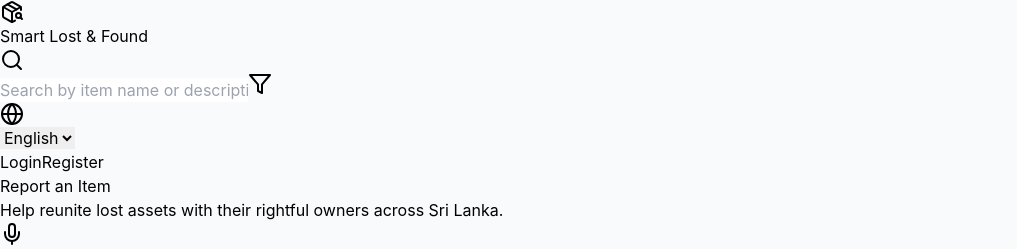
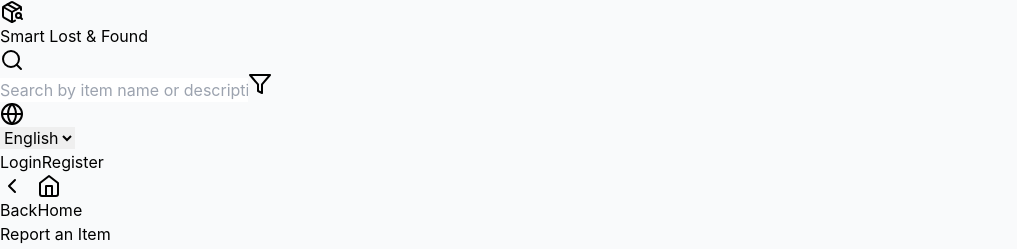
Before and after one commit to minuraDinupriya/smart-lost-and-found-sl, a React (Vite) app in the folder client/: page /post in a window 1280 px wide. Shown: the top 249 px of the page, without its empty margins (0-1017 px from the left). Built offline with nearby package versions, Linux system fonts and the light colour scheme; no server answers.

Commit message:
feat: Add PageNavigation component to all necessary pages for back and home routing

```diff
--- /dev/null
+++ b/client/src/components/common/PageNavigation.tsx
@@ -0,0 +1,29 @@
+import React from 'react';
+import { useNavigate } from 'react-router-dom';
+import { ChevronLeft, Home } from 'lucide-react';
+
+const PageNavigation: React.FC = () => {
+  const navigate = useNavigate();
+
+  return (
+    <div className="flex justify-between items-center mb-6 max-w-7xl mx-auto w-full">
+      <button
+        onClick={() => navigate(-1)}
+        className="flex items-center text-gray-600 hover:text-[#800000] font-medium transition-colors bg-white px-4 py-2 rounded-xl border border-gray-200 shadow-sm hover:shadow-md"
+      >
+        <ChevronLeft className="w-5 h-5 mr-1" />
+        Back
+      </button>
+
+      <button
+        onClick={() => navigate('/')}
+        className="flex items-center text-gray-600 hover:text-[#800000] font-medium transition-colors bg-white px-4 py-2 rounded-xl border border-gray-200 shadow-sm hover:shadow-md"
+      >
+        <Home className="w-5 h-5 mr-1" />
+        Home
+      </button>
+    </div>
+  );
+};
+
+export default PageNavigation;
--- a/client/src/features/auth/pages/ProfilePage.tsx
+++ b/client/src/features/auth/pages/ProfilePage.tsx
@@ -5,6 +5,7 @@ import api from '../../../services/api';
 import Swal from 'sweetalert2';
 import { Camera, User, Award, Shield, ArrowLeft, Check, Loader2, History, Gift, Box } from 'lucide-react';
 import { useTranslation } from 'react-i18next';
+import PageNavigation from '../../../components/common/PageNavigation';
 
 const ProfilePage: React.FC = () => {
   const { user, fetchMe } = useAuth();
@@ -151,14 +152,7 @@ const ProfilePage: React.FC = () => {
 
   return (
     <div className="max-w-4xl mx-auto my-8">
-      {/* Back Button */}
-      <button
-        onClick={() => navigate(-1)}
-        className="flex items-center text-gray-500 hover:text-gray-900 transition-colors mb-6 group"
-      >
-        <ArrowLeft className="w-5 h-5 mr-1.5 transition-transform group-hover:-translate-x-1" />
-        <span className="font-semibold text-sm">Back</span>
-      </button>
+      <PageNavigation />
 
       {/* Profile Header Card */}
       <div className="bg-white rounded-3xl shadow-xl border border-gray-100 overflow-hidden mb-6">
--- a/client/src/features/chat/pages/ChatPage.tsx
+++ b/client/src/features/chat/pages/ChatPage.tsx
@@ -8,6 +8,7 @@ import Swal from 'sweetalert2';
 import { motion } from 'framer-motion';
 import ItemLinkPreview from '../components/ItemLinkPreview';
 import HandoverBanner from '../components/HandoverBanner';
+import PageNavigation from '../../../components/common/PageNavigation';
 interface Message {
   _id: string;
   senderId: string;
@@ -175,6 +176,8 @@ const ChatPage: React.FC = () => {
   if (loading) return <div className="flex justify-center p-10 text-gray-500 font-medium">Initializing Secure Room...</div>;
 
   return (
+    <>
+    <PageNavigation />
     <div className="max-w-4xl mx-auto bg-white rounded-2xl shadow-sm border border-gray-100 flex flex-col h-[calc(100vh-10rem)]">
       {/* Header & Warning Context */}
       <div className="p-4 sm:p-5 border-b border-gray-100 flex justify-between items-center bg-gray-50 rounded-t-2xl">
@@ -368,6 +371,7 @@ const ChatPage: React.FC = () => {
         </div>
       )}
     </div>
+    </>
   );
 };
 
--- a/client/src/features/chat/pages/InboxPage.tsx
+++ b/client/src/features/chat/pages/InboxPage.tsx
@@ -4,6 +4,7 @@ import { MessageSquare, ImageOff, ArrowRight } from 'lucide-react';
 import { motion } from 'framer-motion';
 import api from '../../../services/api';
 import { useAuth } from '../../../context/AuthContext';
+import PageNavigation from '../../../components/common/PageNavigation';
 
 interface ThreadProps {
   _id: string;
@@ -79,6 +80,8 @@ const InboxPage: React.FC = () => {
   };
 
   return (
+    <>
+    <PageNavigation />
     <div className="max-w-4xl mx-auto space-y-6">
       <div className="flex items-center space-x-3 mb-8">
         <div className="p-3 bg-[#800000]/10 rounded-2xl">
@@ -174,6 +177,7 @@ const InboxPage: React.FC = () => {
         </motion.div>
       )}
     </div>
+    </>
   );
 };
 
--- a/client/src/features/items/pages/EditItemPage.tsx
+++ b/client/src/features/items/pages/EditItemPage.tsx
@@ -7,6 +7,7 @@ import Swal from 'sweetalert2';
 import api from '../../../services/api';
 import LocationSelector, { LocationState } from '../components/LocationSelector';
 import 'leaflet/dist/leaflet.css';
+import PageNavigation from '../../../components/common/PageNavigation';
 
 import icon from 'leaflet/dist/images/marker-icon.png';
 import iconShadow from 'leaflet/dist/images/marker-shadow.png';
@@ -217,6 +218,8 @@ const EditItemPage: React.FC = () => {
   }
 
   return (
+    <>
+    <PageNavigation />
     <motion.div
       initial={{ opacity: 0, y: 20 }}
       animate={{ opacity: 1, y: 0 }}
@@ -404,6 +407,7 @@ const EditItemPage: React.FC = () => {
         </button>
       </form>
     </motion.div>
+    </>
   );
 };
 
--- a/client/src/features/items/pages/PostItemPage.tsx
+++ b/client/src/features/items/pages/PostItemPage.tsx
@@ -12,6 +12,7 @@ import AIItemIdentifier from "../components/AIItemIdentifier";
 import VoiceReporter from "../components/VoiceReporter";
 import { ShieldCheck, Navigation } from "lucide-react";
 import "leaflet/dist/leaflet.css";
+import PageNavigation from "../../../components/common/PageNavigation";
 
 // Leaflet marker icon configuration fix for React compatibility
 import icon from "leaflet/dist/images/marker-icon.png";
@@ -373,6 +374,8 @@ const PostItemPage: React.FC = () => {
   };
 
   return (
+    <>
+    <PageNavigation />
     <motion.div
       initial={{ opacity: 0, y: 20 }}
       animate={{ opacity: 1, y: 0 }}
@@ -801,6 +804,7 @@ const PostItemPage: React.FC = () => {
         </button>
       </form>
     </motion.div>
+    </>
   );
 };
 
--- a/client/src/features/tips/pages/NewTipPage.tsx
+++ b/client/src/features/tips/pages/NewTipPage.tsx
@@ -4,6 +4,7 @@ import api from '../../../services/api';
 import { useAuth } from '../../../context/AuthContext';
 import { Gift, ArrowLeft, Heart, Coins, CheckCircle, ChevronRight, Ban } from 'lucide-react';
 import Swal from 'sweetalert2';
+import PageNavigation from '../../../components/common/PageNavigation';
 
 declare const payhere: any;
 
@@ -197,6 +198,8 @@ const NewTipPage: React.FC = () => {
   };
 
   return (
+    <>
+    <PageNavigation />
     <div className="max-w-xl mx-auto bg-white rounded-3xl shadow-sm border border-gray-100 overflow-hidden">
       {/* Header Banner */}
       <div className="bg-[#800000] text-white p-8 relative overflow-hidden">
@@ -374,6 +377,7 @@ const NewTipPage: React.FC = () => {
         )}
       </div>
     </div>
+    </>
   );
 };
 
--- a/client/src/features/tips/pages/TipHistoryPage.tsx
+++ b/client/src/features/tips/pages/TipHistoryPage.tsx
@@ -4,6 +4,7 @@ import api from '../../../services/api';
 import { useAuth } from '../../../context/AuthContext';
 import { Wallet, ArrowUpRight, ArrowDownLeft, Gift, Calendar, User, MessageCircle } from 'lucide-react';
 import Swal from 'sweetalert2';
+import PageNavigation from '../../../components/common/PageNavigation';
 
 const TipHistoryPage: React.FC = () => {
   const { user } = useAuth();
@@ -44,6 +45,8 @@ const TipHistoryPage: React.FC = () => {
   const currentTips = activeTab === 'sent' ? sentTips : receivedTips;
 
   return (
+    <>
+    <PageNavigation />
     <div className="max-w-4xl mx-auto space-y-6">
       {/* Page Header */}
       <div className="bg-white rounded-3xl p-8 border border-gray-100 shadow-sm flex flex-col md:flex-row justify-between items-start md:items-center gap-4">
@@ -177,6 +180,7 @@ const TipHistoryPage: React.FC = () => {
         )}
       </div>
     </div>
+    </>
   );
 };
 
```
Also changed, not shown: client/src/features/items/pages/ItemDetailPage.tsx (+7 -3 lines).
